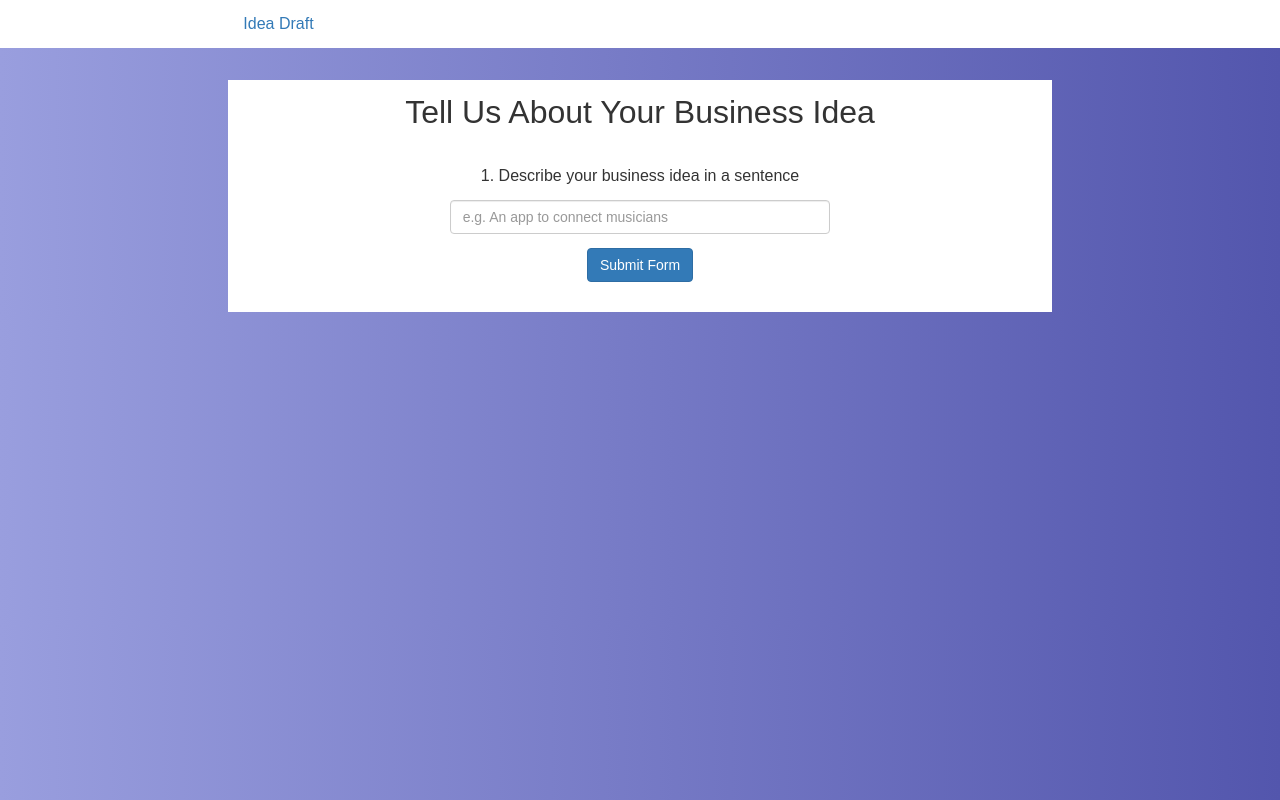
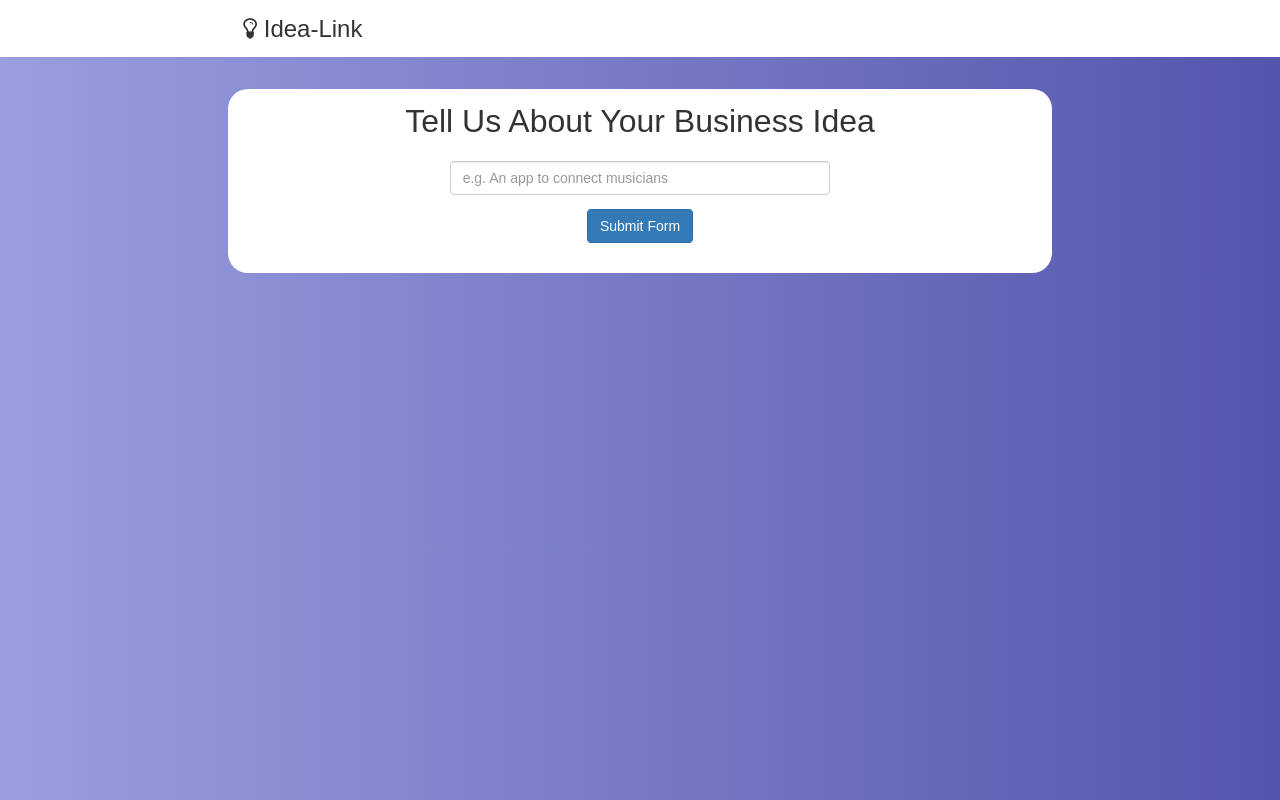
Before and after one commit to jirishus/idea-link, a website: page index.html in a window 1280 px wide. Drawn offline with nearby package versions, Linux system fonts and the light colour scheme.

Commit message:
style updates

```diff
--- a/index.html
+++ b/index.html
@@ -27,7 +27,7 @@
   <header class="row">
   <div class="col-md-8 col-md-offset-2">
     <div class="col-md-6">
-      <a href="#">Idea Draft</a>
+      <p class="logo"><i class="fa fa-lightbulb-o"></i> Idea-Link</p>
     </div>
 
     <!-- <div class="col-md-6">
@@ -42,7 +42,7 @@
       <legend><h1>Tell Us About Your Business Idea</h1></legend>
         <div class="row">
           <div class="col-md-6 col-md-offset-3 question-field">
-            <label for="idea-sentence">1. Describe your business idea in a sentence</label>
+            <!-- <label for="idea-sentence">1. Describe your business idea in a sentence</label> -->
             <input id="idea-sentence" type="text" class="form-control" placeholder="e.g. An app to connect musicians" required>
           </div>
           <!-- <div class="col-md-6 question-field">
--- a/sass/screen.scss
+++ b/sass/screen.scss
@@ -37,6 +37,10 @@ header {
  padding: 1em 0;
 }
 
+.logo {
+ font-size: 1.5em;
+}
+
 legend {
  padding: 0 0 1.5em 0;
 }
@@ -63,8 +67,15 @@ form[name="idea-form"] {
 
 .results {
  background: $white;
+ color: $seagreen;
+ font-size: 2em;
  margin: 2em 0 0 0;
  padding: 2em;
+ text-align: center;
+}
+
+form[name="idea-form"], .results {
+ border-radius: 20px;
 }
 
 .loader {
```
Also changed, not shown: stylesheets/screen.css.
